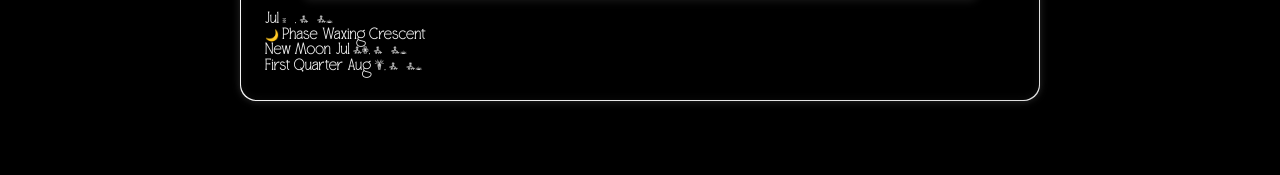
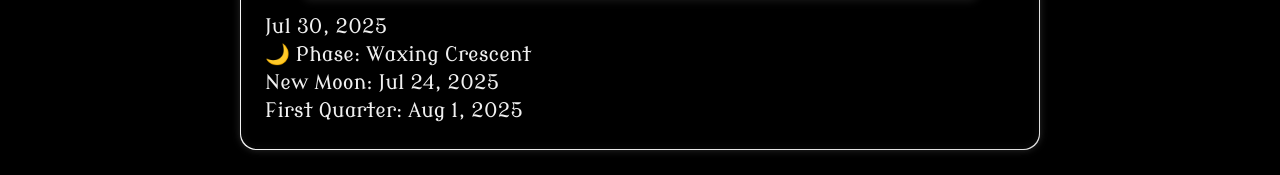
Before and after one commit to rumiantsevaa/lunar_majesty, a plain HTML site: page index.html in a window 1280 px wide. Shown: the part 471-646 px from the top of the page. Drawn offline with Linux system fonts and the light colour scheme.

Commit message:
Update lunar_majesty.css

```diff
--- a/css/lunar_majesty.css
+++ b/css/lunar_majesty.css
@@ -8,7 +8,7 @@
 }
 @font-face {
   font-family: 'CardContentFont';
-  src: url('../fonts/AMANE.otf') format('opentype');
+  src: url('../fonts/ModernAntiqua-Regular.ttf') format('opentype');
 }
 
 :root {
@@ -130,7 +130,7 @@ body {
 }
 
 .card-content {
-  font-size: 0.7rem;
+  font-size: 1.25rem;
   font-family: 'CardContentFont', sans-serif;
   color: var(--silver-light);
   line-height: 1.4;
```
